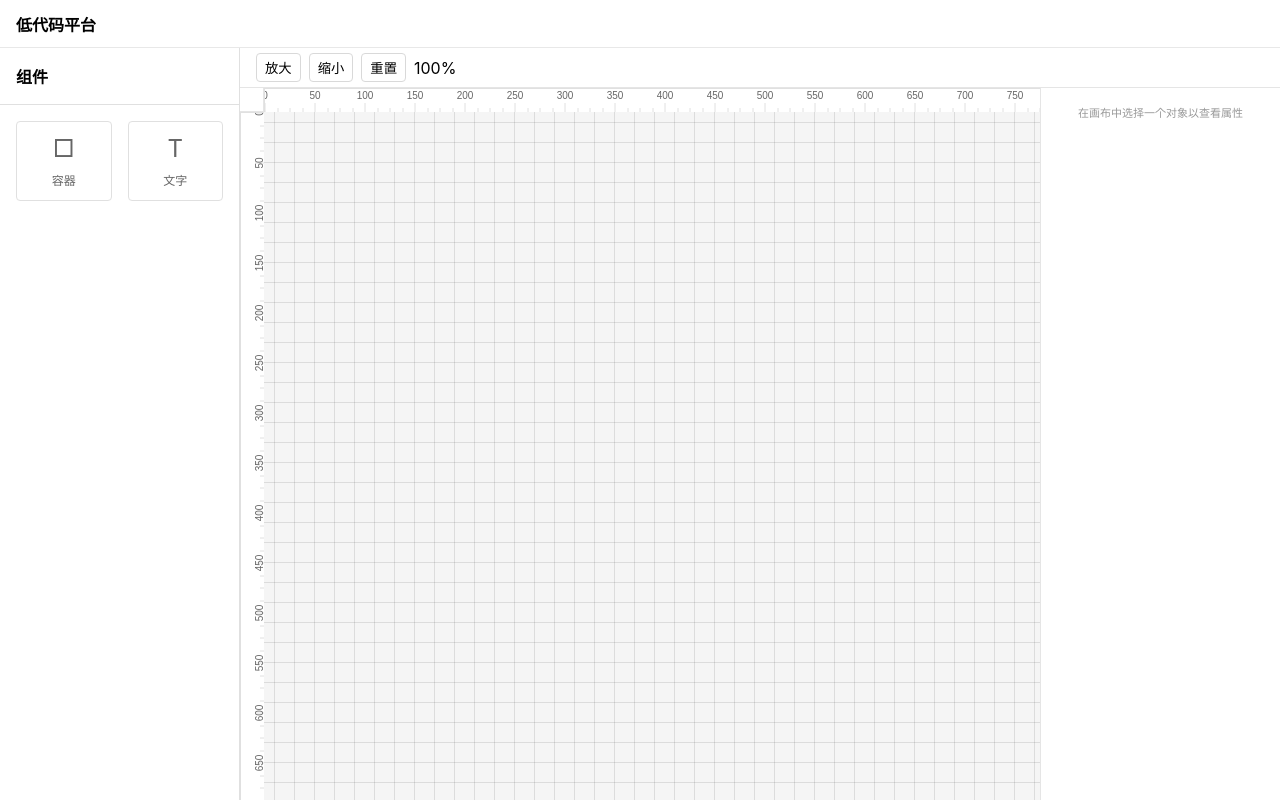
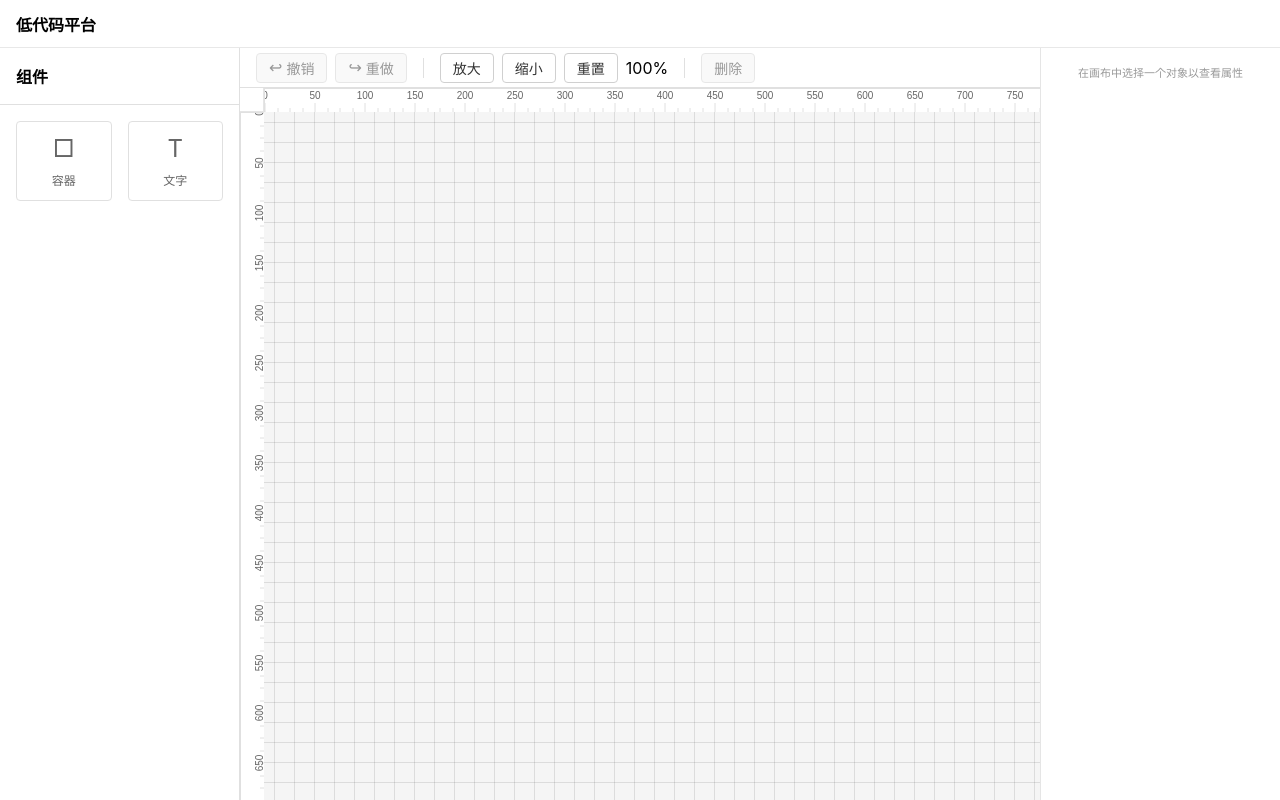
Before and after one commit to xenonflash/simple-editor, a Vue app: page / in a window 1280 px wide. Built offline with nearby package versions, Linux system fonts and the light colour scheme; the HTML template or start-up script is replaced by a standard one.

Commit message:
添加undo redo

```diff
--- a/src/App.vue
+++ b/src/App.vue
@@ -1,7 +1,8 @@
 <script setup lang="ts">
-import { ref } from 'vue';
+import { ref, computed } from 'vue';
 import TopBar from './components/layout/TopBar.vue';
 import LeftPanel from './components/layout/LeftPanel.vue';
+import PropertiesPanel from './components/layout/PropertiesPanel.vue';
 import Board from './components/layout/Board.vue';
 import type { Comp } from './components/comps/base';
 
@@ -9,6 +10,12 @@ import type { Comp } from './components/comps/base';
 const components = ref<Comp[]>([]);
 const selectedId = ref<string | null>(null);
 const boardRef = ref<InstanceType<typeof Board> | null>(null);
+
+// 计算当前选中的组件
+const selectedComponent = computed(() => {
+  if (!selectedId.value) return null;
+  return components.value.find(comp => comp.id === selectedId.value) || null;
+});
 
 // 处理组件选中
 function handleSelect(id: string | null) {
@@ -20,7 +27,12 @@ function handleSelect(id: string | null) {
 function handleUpdate(comp: Comp) {
   const index = components.value.findIndex(c => c.id === comp.id);
   if (index > -1) {
-    components.value[index] = { ...comp };
+    // 使用数组的splice方法来确保Vue能够检测到变化
+    components.value.splice(index, 1, {
+      ...components.value[index],
+      ...comp,
+      props: { ...components.value[index].props, ...comp.props }
+    });
   }
 }
 
@@ -29,6 +41,18 @@ function handleAddComponent(comp: Comp) {
   console.log('Add component:', comp);
   components.value.push(comp);
   selectedId.value = comp.id;
+}
+
+// 处理删除组件
+function handleDeleteComponent(id: string) {
+  console.log('Delete component:', id);
+  const index = components.value.findIndex(c => c.id === id);
+  if (index > -1) {
+    components.value.splice(index, 1);
+    if (selectedId.value === id) {
+      selectedId.value = null;
+    }
+  }
 }
 </script>
 
@@ -42,7 +66,10 @@ function handleAddComponent(comp: Comp) {
              :selected-id="selectedId"
              @select="handleSelect"
              @update="handleUpdate"
-             @add="handleAddComponent" />
+             @add="handleAddComponent"
+             @delete="handleDeleteComponent" />
+      <PropertiesPanel :component="selectedComponent"
+                      @update="handleUpdate" />
     </div>
   </div>
 </template>
--- a/src/components/layout/Board.vue
+++ b/src/components/layout/Board.vue
@@ -1,10 +1,21 @@
 <template>
   <div class="board">
     <div class="toolbar">
+      <button @click="undo" :disabled="!canUndo">
+        <span class="icon">↩</span>
+        <span class="text">撤销</span>
+      </button>
+      <button @click="redo" :disabled="!canRedo">
+        <span class="icon">↪</span>
+        <span class="text">重做</span>
+      </button>
+      <div class="divider"></div>
       <button @click="zoomIn">放大</button>
       <button @click="zoomOut">缩小</button>
       <button @click="resetZoom">重置</button>
       <span>{{ Math.round(scale * 100) }}%</span>
+      <div class="divider"></div>
+      <button @click="deleteSelectedComponent" :disabled="!selectedId">删除</button>
     </div>
     <div class="main-content">
       <div class="canvas-container">
@@ -33,12 +44,14 @@
               <template v-for="comp in props.components"
                         :key="comp.id">
                 <Container v-if="comp.type === 'container'"
+                          :id="comp.id"
                           v-bind="comp.props"
                           :scale="scale"
                           :selected="selectedId === comp.id"
                           @select="handleSelect(comp.id)"
                           @update="(updates) => handleUpdatePosition(comp.id, updates)" />
                 <Text v-else-if="comp.type === 'text'"
+                      :id="comp.id"
                       v-bind="comp.props"
                       :scale="scale"
                       :selected="selectedId === comp.id"
@@ -52,9 +65,6 @@
           </div>
         </div>
       </div>
-      <PropertiesPanel
-        :component="selectedComponent"
-        @update="handleComponentUpdate" />
     </div>
   </div>
 </template>
@@ -64,9 +74,9 @@ import { ref, computed, reactive, onMounted, onUnmounted } from 'vue';
 import Container from '../comps/Container.vue';
 import Text from '../comps/Text.vue';
 import Ruler from './Ruler.vue';
-import PropertiesPanel from './PropertiesPanel.vue';
 import type { Comp } from '../comps/base';
 import { CompType, createComp } from '../comps/base';
+import { history, ActionType } from '../../utils/history';
 
 // 引用
 const wrapperRef = ref<HTMLElement | null>(null);
@@ -81,6 +91,7 @@ const emit = defineEmits<{
   (e: 'select', id: string | null): void;
   (e: 'update', comp: Comp): void;
   (e: 'add', comp: Comp): void;
+  (e: 'delete', id: string): void;
 }>();
 
 // 调试模式
@@ -120,6 +131,18 @@ function handleKeyDown(e: KeyboardEvent) {
   if (e.code === 'Space' && !e.repeat && !panState.spaceKeyPressed) {
     panState.spaceKeyPressed = true;
     document.body.style.cursor = 'grab';
+  }
+  if ((e.metaKey || e.ctrlKey) && e.key === 'z') {
+    if (e.shiftKey) {
+      redo();
+    } else {
+      undo();
+    }
+    e.preventDefault();
+  }
+  if ((e.key === 'Delete' || e.key === 'Backspace') && selectedId.value) {
+    deleteSelectedComponent();
+    e.preventDefault();
   }
 }
 
@@ -319,6 +342,15 @@ function handleDrop(e: DragEvent) {
   newComp.props.x = dropX;
   newComp.props.y = dropY;
 
+  // 记录添加操作
+  history.addAction({
+    type: ActionType.ADD,
+    componentId: newComp.id,
+    data: {
+      after: newComp
+    }
+  });
+
   // 发出添加组件事件
   emit('add', newComp);
 }
@@ -334,23 +366,79 @@ onUnmounted(() => {
   window.removeEventListener('keyup', handleKeyUp);
 });
 
-// 选中的组件
-const selectedComponent = computed(() => {
-  if (!props.selectedId) return null;
-  return props.components.find(comp => comp.id === props.selectedId) || null;
-});
+// 撤销重做状态
+const canUndo = computed(() => history.canUndo());
+const canRedo = computed(() => history.canRedo());
 
-// 处理组件更新
-function handleComponentUpdate(updates: any) {
-  if (!props.selectedId) return;
+// 删除选中的组件
+function deleteSelectedComponent() {
+  const comp = props.components.find(comp => comp.id === selectedId.value);
+  if (comp) {
+    // 记录删除操作
+    history.addAction({
+      type: ActionType.DELETE,
+      componentId: comp.id,
+      data: {
+        before: comp
+      }
+    });
 
-  const comp = props.components.find(comp => comp.id === props.selectedId);
-  if (!comp) return;
+    // 发出删除事件
+    emit('delete', comp.id);
+    selectedId.value = null;
+  }
+}
 
-  emit('update', {
-    ...comp,
-    ...updates
-  });
+// 撤销
+function undo() {
+  const action = history.undo();
+  if (action) {
+    switch (action.type) {
+      case ActionType.ADD:
+        emit('delete', action.componentId);
+        break;
+      case ActionType.DELETE:
+        if (action.data.before) {
+          emit('add', action.data.before as Comp);
+        }
+        break;
+      case ActionType.UPDATE:
+        const comp = props.components.find(comp => comp.id === action.componentId);
+        if (comp && action.data.before) {
+          emit('update', {
+            ...comp,
+            ...action.data.before
+          });
+        }
+        break;
+    }
+  }
+}
+
+// 重做
+function redo() {
+  const action = history.redo();
+  if (action) {
+    switch (action.type) {
+      case ActionType.ADD:
+        if (action.data.after) {
+          emit('add', action.data.after as Comp);
+        }
+        break;
+      case ActionType.DELETE:
+        emit('delete', action.componentId);
+        break;
+      case ActionType.UPDATE:
+        const comp = props.components.find(comp => comp.id === action.componentId);
+        if (comp && action.data.after) {
+          emit('update', {
+            ...comp,
+            ...action.data.after
+          });
+        }
+        break;
+    }
+  }
 }
 </script>
 
@@ -359,33 +447,54 @@ function handleComponentUpdate(updates: any) {
   flex: 1;
   display: flex;
   flex-direction: column;
-  overflow: hidden;
-  background: #f0f2f5;
+  height: 100%;
+  background: #f0f0f0;
+  position: relative;
 }
 
 .toolbar {
   height: 40px;
   padding: 0 16px;
+  background: #fff;
+  border-bottom: 1px solid #e0e0e0;
   display: flex;
   align-items: center;
   gap: 8px;
-  border-bottom: 1px solid #e5e5e5;
-  background: white;
-  user-select: none;
 }
 
 .toolbar button {
-  padding: 4px 8px;
-  border: 1px solid #d9d9d9;
+  padding: 4px 12px;
+  border: 1px solid #d0d0d0;
+  background: #fff;
   border-radius: 4px;
-  background: white;
   cursor: pointer;
-  transition: all 0.2s;
+  font-size: 14px;
+  color: #333;
+  display: flex;
+  align-items: center;
+  gap: 4px;
 }
 
-.toolbar button:hover {
-  border-color: #40a9ff;
-  color: #40a9ff;
+.toolbar button .icon {
+  font-size: 16px;
+}
+
+.toolbar button:disabled {
+  opacity: 0.5;
+  cursor: not-allowed;
+  background: #f5f5f5;
+}
+
+.toolbar button:hover:not(:disabled) {
+  background: #f5f5f5;
+  border-color: #999;
+}
+
+.toolbar .divider {
+  width: 1px;
+  height: 20px;
+  background: #e0e0e0;
+  margin: 0 8px;
 }
 
 .main-content {
--- a/src/components/layout/PropertiesPanel.vue
+++ b/src/components/layout/PropertiesPanel.vue
@@ -95,11 +95,22 @@ const events = [
 
 // 更新属性
 function updateProps(updates: Record<string, any>) {
+  if (!props.component) return;
+
+  // 处理数值类型的属性
+  const processedUpdates = Object.entries(updates).reduce((acc, [key, value]) => {
+    if (typeof value === 'string' && !isNaN(Number(value))) {
+      acc[key] = Number(value);
+    } else {
+      acc[key] = value;
+    }
+    return acc;
+  }, {} as Record<string, any>);
+
   emit('update', {
-    props: {
-      ...props.component?.props,
-      ...updates
-    }
+    id: props.component.id,
+    type: props.component.type,
+    props: processedUpdates
   });
 }
 
--- /dev/null
+++ b/src/utils/history.ts
@@ -0,0 +1,76 @@
+import type { Comp } from '../components/comps/base';
+import { ref } from 'vue';
+
+// 操作类型
+export enum ActionType {
+  ADD = 'add',
+  UPDATE = 'update',
+  DELETE = 'delete',
+}
+
+// 操作接口
+export interface Action {
+  type: ActionType;
+  componentId: string;
+  data: {
+    before?: Partial<Comp>;
+    after?: Partial<Comp>;
+  };
+}
+
+// 历史记录管理器
+export class History {
+  private undoStack = ref<Action[]>([]);
+  private redoStack = ref<Action[]>([]);
+  private maxSize = 100; // 最大历史记录数
+
+  // 添加操作到历史记录
+  addAction(action: Action) {
+    this.undoStack.value.push(action);
+    // 清空重做栈
+    this.redoStack.value = [];
+    // 限制历史记录大小
+    if (this.undoStack.value.length > this.maxSize) {
+      this.undoStack.value.shift();
+    }
+  }
+
+  // 撤销操作
+  undo(): Action | null {
+    const action = this.undoStack.value.pop();
+    if (action) {
+      this.redoStack.value.push(action);
+      return action;
+    }
+    return null;
+  }
+
+  // 重做操作
+  redo(): Action | null {
+    const action = this.redoStack.value.pop();
+    if (action) {
+      this.undoStack.value.push(action);
+      return action;
+    }
+    return null;
+  }
+
+  // 判断是否可以撤销
+  canUndo(): boolean {
+    return this.undoStack.value.length > 0;
+  }
+
+  // 判断是否可以重做
+  canRedo(): boolean {
+    return this.redoStack.value.length > 0;
+  }
+
+  // 清空历史记录
+  clear() {
+    this.undoStack.value = [];
+    this.redoStack.value = [];
+  }
+}
+
+// 创建单例实例
+export const history = new History();
```
Also changed, not shown: src/components/comps/Container.vue (+117 -72 lines), src/components/comps/Text.vue (+105 -24 lines).
